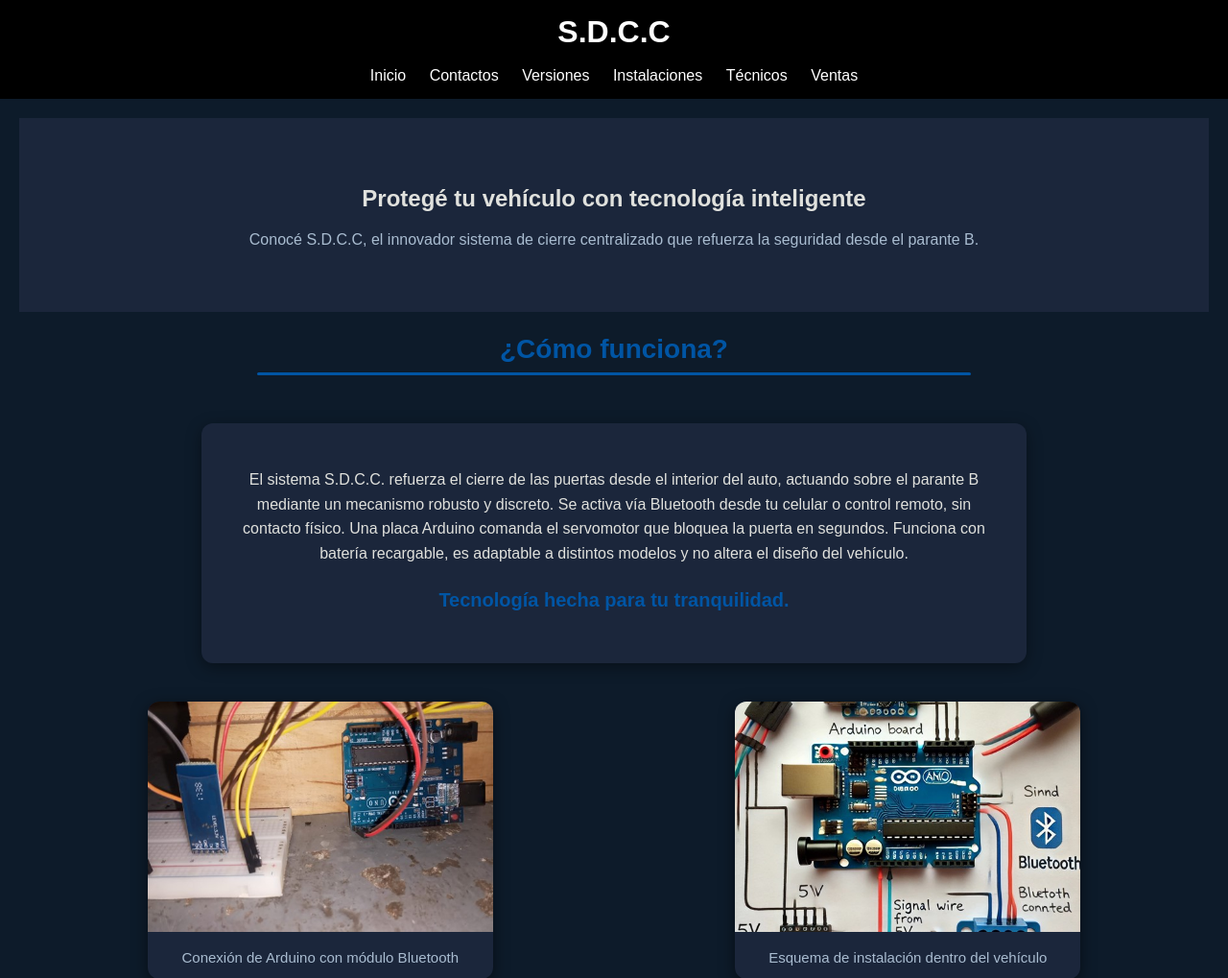
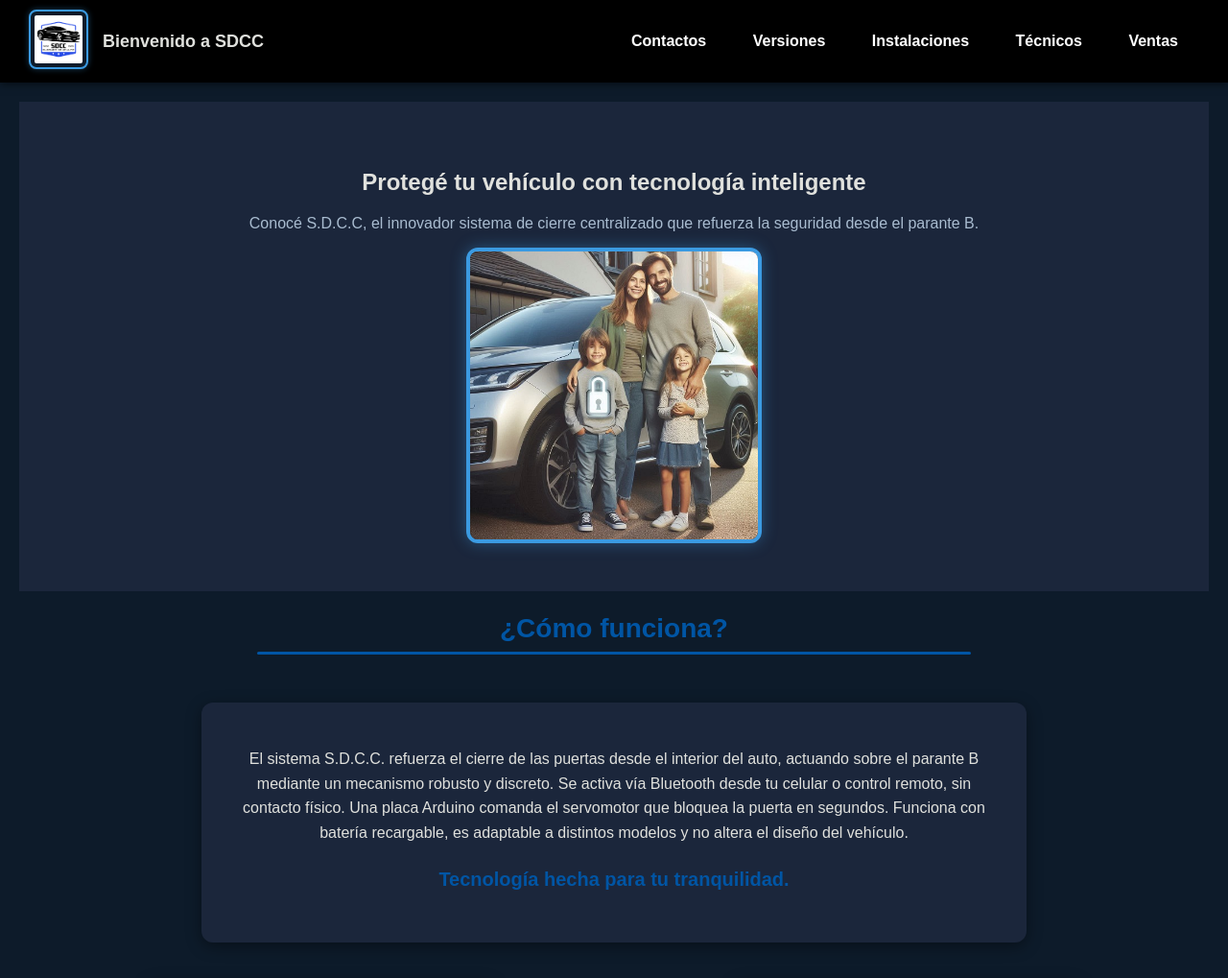
Before and after one commit to LuFernandez-dev/Proyecto-UIOTEC-2025, a Django app: page / in a window 1280 px wide. Shown: the top 1019 px of the page at 96% size. Run offline with Django 5.2, Linux system fonts and the light colour scheme.

Commit message:
cambios esteticos a home y al navbar

```diff
--- a/bloqueoSDCC/App/Templates/App/base.html
+++ b/bloqueoSDCC/App/Templates/App/base.html
@@ -8,11 +8,14 @@
     <link rel = "icon" href = "{% static 'App/favicon.ico' %}">
 </head>
 <body>
-    <header>
-        <h1>S.D.C.C</h1>
-        <br>
+    <header class="navbar">
+        <div class="logo-container">
+            <a href="{% url 'home' %}">
+                <img src="{% static 'App/Logo.png' %}" class="logo-navbar">
+            </a>
+            <span class="bienvenida-texto">Bienvenido a SDCC</span>
+        </div>
     <nav>
-            <a href="{% url 'home' %}">Inicio</a>
         <a href="{% url 'contacto_list' %}">Contactos</a>
         <a href="{% url 'versionproducto_list' %}">Versiones</a>
         <a href="{% url 'instalacion_list' %}">Instalaciones</a>
@@ -20,6 +23,7 @@
         <a href="{% url 'venta_list' %}">Ventas</a>
     </nav>
 </header>
+
 
     <main>
         {% block content %}{% endblock %}
--- a/bloqueoSDCC/App/Templates/App/home.html
+++ b/bloqueoSDCC/App/Templates/App/home.html
@@ -6,6 +6,7 @@
 <section class="hero">
     <h2>Protegé tu vehículo con tecnología inteligente</h2>
     <p>Conocé S.D.C.C, el innovador sistema de cierre centralizado que refuerza la seguridad desde el parante B.</p>
+    <img src="{% static 'App/Imagen5.jpeg' %}" class="presentacion-home">
 </section>
 <section class="como-funciona">
 <h2>¿Cómo funciona?</h2>
--- a/bloqueoSDCC/App/static/App/estilos.css
+++ b/bloqueoSDCC/App/static/App/estilos.css
@@ -19,14 +19,58 @@ header h1 {
     color: white;
 }
 
+/* Navbar fija (sticky) */
+.navbar {
+    position: sticky;
+    top: 0;
+    z-index: 1000;
+    background-color: black;
+    display: flex;
+    align-items: center;
+    justify-content: space-between;
+    padding: 10px 30px;
+    box-shadow: 0 2px 8px rgba(0,0,0,0.5);
+}
+
+/* Contenedor del logo y texto */
+.logo-container {
+    display: flex;
+    align-items: center;
+    gap: 15px;
+}
+
+/* Estilo del logo con marco */
+.logo-navbar {
+    height: 50px;
+    width: auto;
+    border: 2px solid #3B9AE1;
+    border-radius: 8px;
+    padding: 4px;
+    background-color: #0D1B2A;
+    box-shadow: 0 0 6px rgba(59, 154, 225, 0.4);
+}
+
+/* Texto "Bienvenido a SDCC" */
+.bienvenida-texto {
+    color: #E0E1DD;
+    font-size: 18px;
+    font-weight: bold;
+}
+
 nav a {
     color: white;
     margin: 0 10px;
     text-decoration: none;
+    font-weight: bold;
+    padding: 8px 12px;
+    transition: background-color 0.2s, color 0.2s;
+    border-radius: 6px;
 }
 
 nav a:hover {
-    text-decoration: underline;
+    background-color: white;
+    color: #0D1B2A; /* azul oscuro que ya usás */
+    text-decoration: none;
 }
 
 main {
@@ -77,6 +121,22 @@ footer {
     background-color: currentColor;
     margin: 8px auto 0;
     border-radius: 2px;
+}
+
+.home-presentacion {
+    text-align: center;
+    padding: 40px 20px;
+}
+
+.presentacion-home {
+    width: 100%;
+    max-width: 300px;
+    border: 4px solid #3B9AE1; /* Azul eléctrico que combina con tu esquema */
+    border-radius: 12px;
+    box-shadow: 0 0 16px rgba(59, 154, 225, 0.4); /* Sombra azul suave */
+    margin: 0 auto;
+    display: block;
+    transition: transform 0.3s ease, box-shadow 0.3s ease;
 }
 /*  =======================
     Base Global Styles
```
Also changed, not shown: bloqueoSDCC/App/static/App/Imagen5.jpeg (added), bloqueoSDCC/App/static/App/Logo.png (renamed from bloqueoSDCC/App/static/App/Black Gold Modern Minimalist Auto Garage Logo.png). Lines whose indentation alone changed are shown as unchanged.
